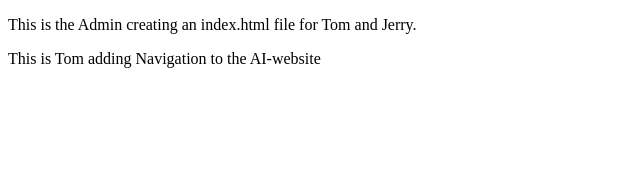
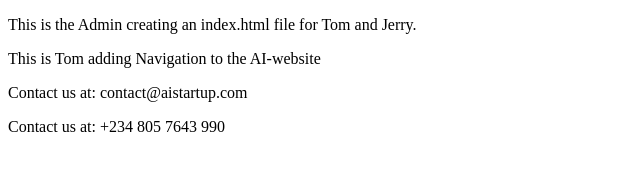
Before and after one commit to mabirhire1/ai-startup-website, a plain HTML site: page index.html in a window 1280 px wide. Shown: the whole page, without its empty margins (0-640 px from the left). Drawn offline with Linux system fonts and the light colour scheme.

Commit message:
Add contact information

```diff
--- a/index.html
+++ b/index.html
@@ -7,5 +7,7 @@
 <body>
     <p>This is the Admin creating an index.html file for Tom and Jerry.</p>
     <p>This is Tom adding Navigation to the AI-website</p>
+    <p>Contact us at: contact@aistartup.com</p>
+    <p>Contact us at: +234 805 7643 990</p>
 </body>
 </html>
```
